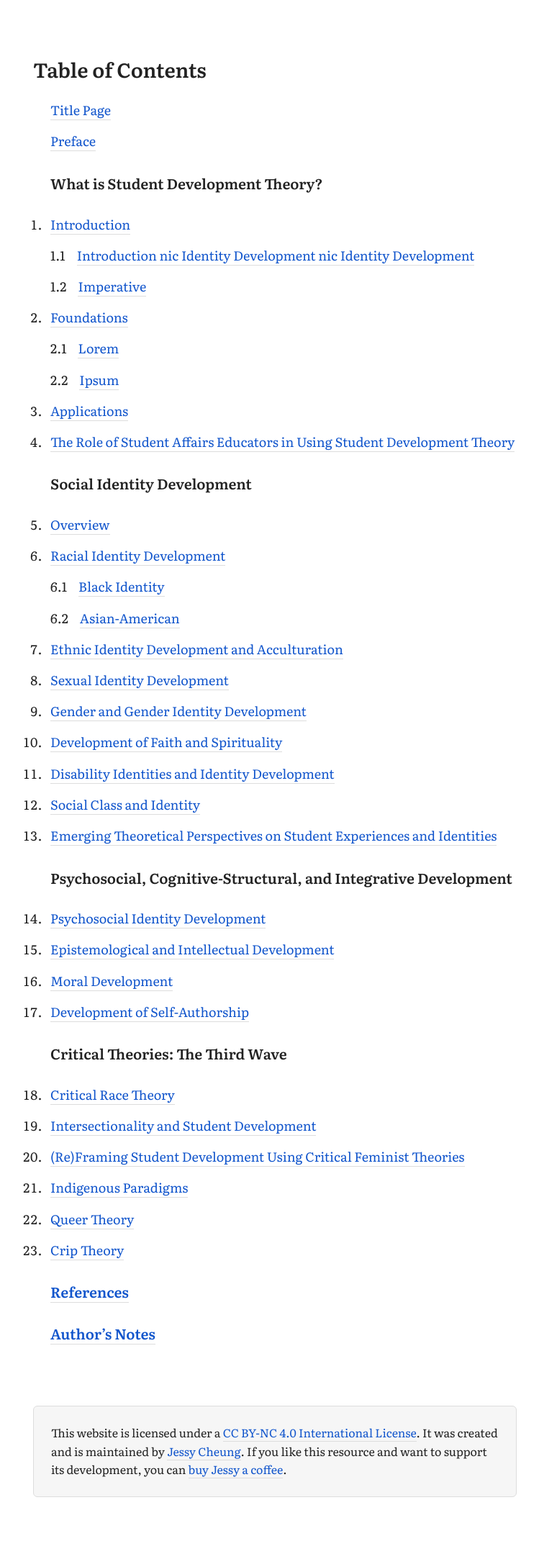
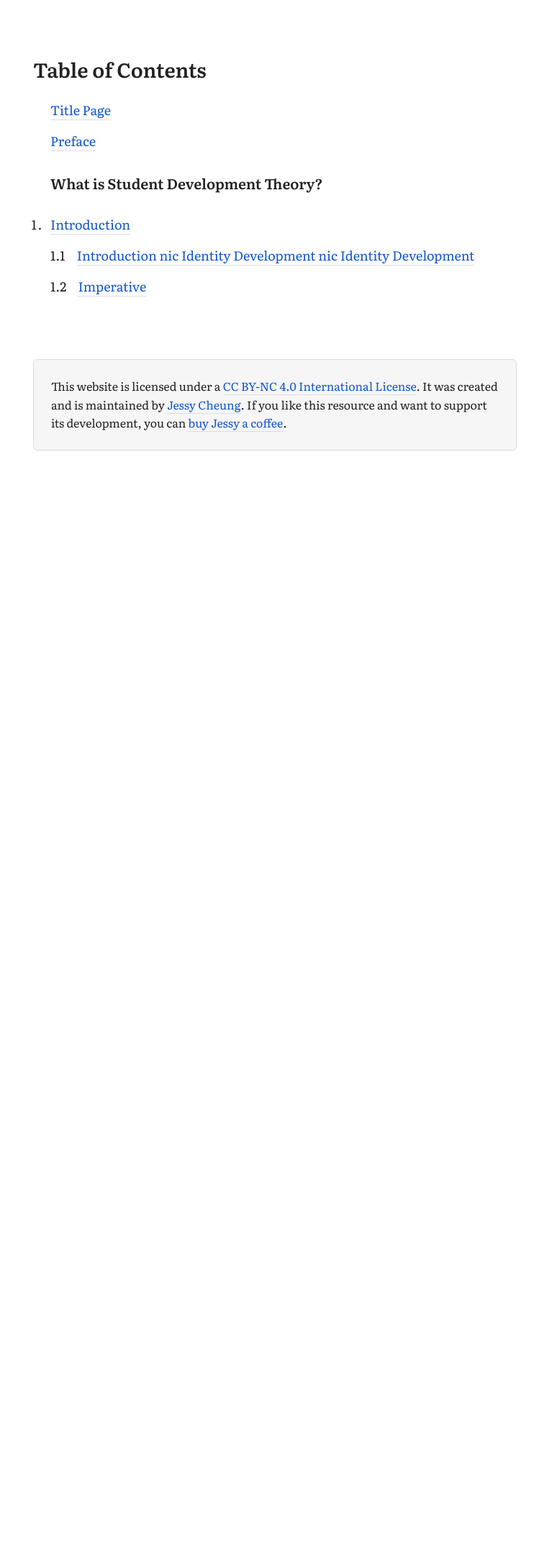
Before and after one commit to jl-c/jl-c.github.io, a Jekyll site: the page sandbox.html, which Jekyll copies as it is, in a window 1280 px wide. Shown: the whole page at 72% size, without its empty margins (258-1007 px from the left). Built offline with Jekyll 4.4.1, drawn with Linux system fonts in a browser that asks for light colours; after the commit the page ends 900 px from its top, so only the background shows below that.

Commit message:
Update sandbox.html

```diff
--- a/sandbox.html
+++ b/sandbox.html
@@ -72,7 +72,8 @@ padding:0 0 0 1.5rem
 }
 
 li {
-margin-left:-0.5rem;padding-left:0.5rem;
+margin-left:-0.5rem;
+padding-left:0.5rem;
 font-size:1.125rem;
 line-height:1.8rem;
 margin-bottom:0.9rem;
@@ -81,8 +82,12 @@ margin-bottom:0.9rem;
 span {margin-right:1rem}
 
 @media screen and (min-width:42rem){
-footer {margin:5.4rem auto}
+footer {margin:5.4rem auto;}
 body {margin:1.5rem 1.5rem 0}
+}
+
+@media screen and (min-width:45rem){
+body {margin:1.5rem auto 0}
 }
 
 @media screen and (min-width:48rem){
@@ -103,6 +108,7 @@ body{margin:1.5rem auto 0;padding:0 1.5rem}
 <li><a href=#>Introduction</a></li>
 <p><span>1.1</span><a href=#>Introduction nic Identity Development  nic Identity Development </a></p>
 <p><span>1.2</span><a href=#>Imperative</a></p>
+<div style=display:none>
 <li><a href=#>Foundations</a></li>
 <p><span>2.1</span><a href=#>Lorem</a></p>
 <p><span>2.2</span><a href=#>Ipsum</a></p>
@@ -137,6 +143,7 @@ body{margin:1.5rem auto 0;padding:0 1.5rem}
 </ol>
 </ol>
 </nav>
+</div>
 <footer>This website is licensed under a <a class=footer href=#>CC BY-NC 4.0 International License</a>. It was created and is maintained by <a class=footer href=#>Jessy Cheung</a>. If you like this resource and want to support its development, you can <a class=footer href=#>buy Jessy a coffee</a>.</footer>
 </body>
 </html>
```
